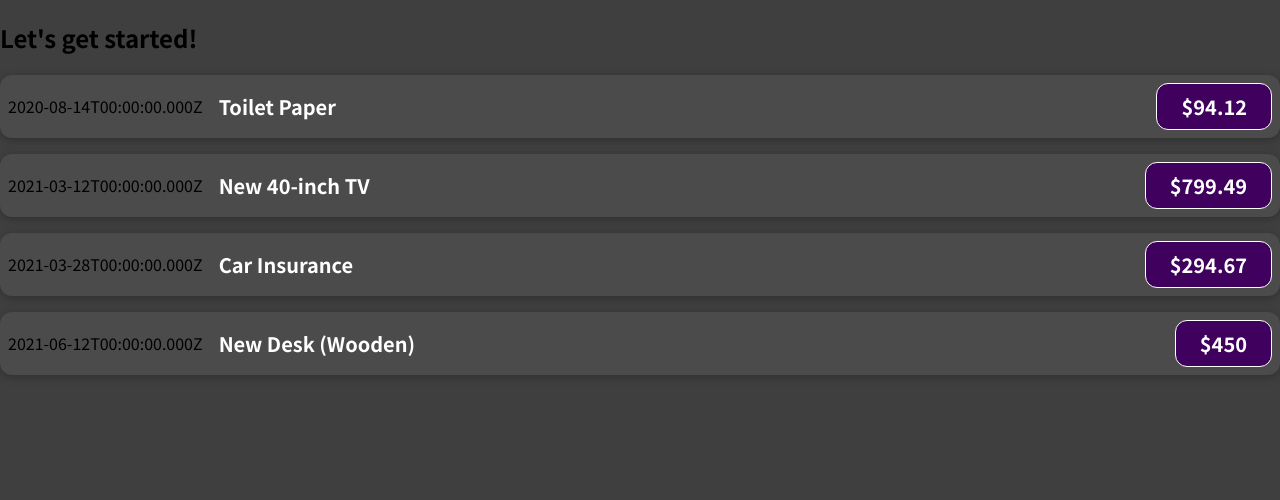
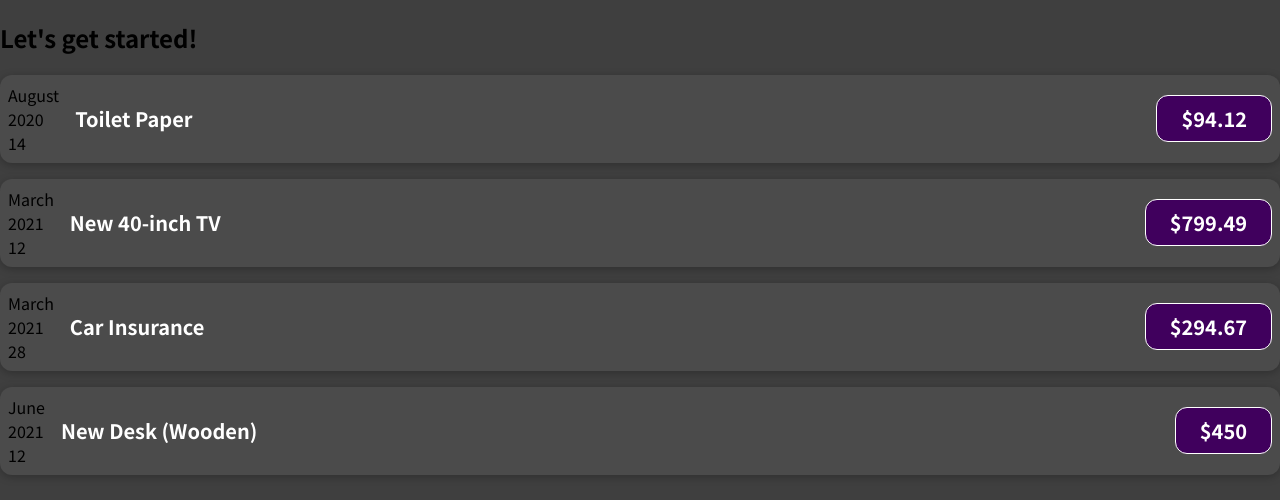
Before and after one commit to locaulker/expense-tracker, a React (Create React App) app: page / in a window 1280 px wide. Shown: the top 500 px of the page. Built offline with nearby package versions, Linux system fonts and the light colour scheme.

Commit message:
added date format helper

```diff
--- a/src/components/ExpenseItem.js
+++ b/src/components/ExpenseItem.js
@@ -2,9 +2,17 @@
 import "./ExpenseItem.css"
 
 function ExpenseItem(props) {
+  const month = props.date.toLocaleString("en-US", { month: "long" })
+  const day = props.date.toLocaleString("en-US", { day: "2-digit" })
+  const year = props.date.getFullYear()
+
   return (
     <div className="expense-item">
-      <div>{props.date.toISOString()}</div>
+      <div>
+        <div>{month}</div>
+        <div>{year}</div>
+        <div>{day}</div>
+      </div>
       <div className="expense-item__description">
         <h2>{props.title}</h2>
         <div className="expense-item__price">${props.amount}</div>
```
Also changed, not shown: 1 other file (tests, documents, lock files or other folders).
